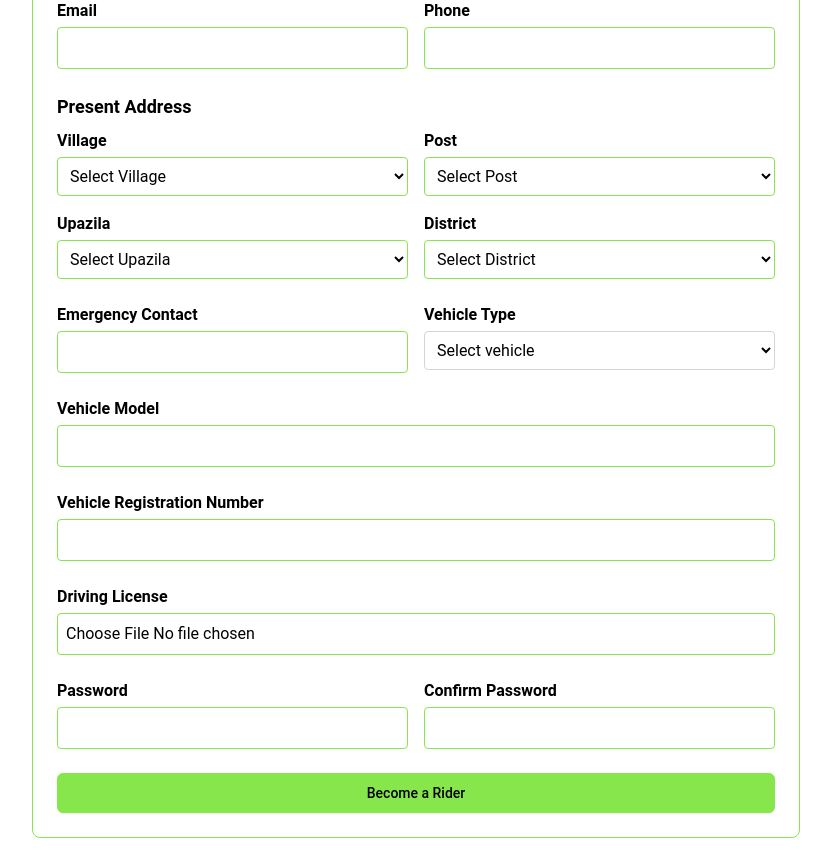
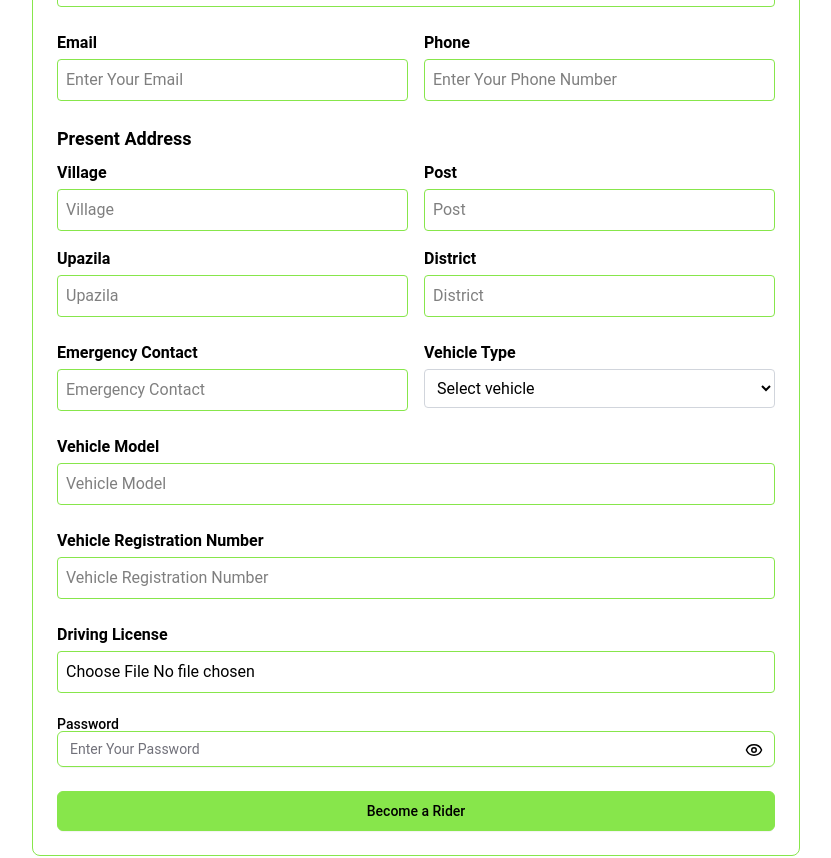
Before and after one commit to rubel6610/RideX-Frontend, a Next.js app: page /become-rider in a window 1280 px wide. Shown: the part 300-1158 px from the top of the page, without its empty margins (224-1055 px from the left). Built offline with nearby package versions, Linux system fonts and the light colour scheme.

Commit message:
Added: password toggle eye icon and updated input fields

```diff
--- a/src/app/become-rider/page.jsx
+++ b/src/app/become-rider/page.jsx
@@ -2,12 +2,15 @@
 import { Button } from "@/components/ui/button";
 import { useForm } from "react-hook-form";
 import { useState } from "react";
+import { Eye, EyeOff } from "lucide-react";
+import { Input } from "@/components/ui/input"; // যদি ShadCN Input use করো
+import { Label } from "@/components/ui/label"; // Label import করা লাগবে
 
 export default function BecomeRiderPage() {
-  const { register, handleSubmit, formState: { errors }, watch } = useForm();
+  const { register, handleSubmit, formState: { errors } } = useForm();
   const [licensePreview, setLicensePreview] = useState(null);
   const [licenseFileName, setLicenseFileName] = useState("");
-  const [showConfirmPassword, setShowConfirmPassword] = useState(false);
+  const [showPassword, setShowPassword] = useState(false);
 
   const onSubmit = (data) => {
     // Age check
@@ -23,7 +26,6 @@ export default function BecomeRiderPage() {
     alert("Form submitted successfully!");
   };
 
-  // Driving License change handler
   const handleLicenseChange = (e) => {
     const file = e.target.files[0];
     if (file) {
@@ -42,7 +44,10 @@ export default function BecomeRiderPage() {
   return (
     <div className="mt-14 flex justify-center lg:p-16">
       <div className="w-full max-w-3xl">
-        <h1 className="text-3xl text-center font-bold mb-6">Become a Rider</h1>
+        <h1 className="text-3xl text-center font-bold mb-2">Become a Rider</h1>
+        <p className="text-center text-gray-600 mb-6">
+          Join our rider network and start your journey today.
+        </p>
 
         <form
           onSubmit={handleSubmit(onSubmit)}
@@ -56,18 +61,11 @@ export default function BecomeRiderPage() {
                 type="text"
                 {...register("fullName", { required: "Name is required" })}
                 className="w-full p-2 border border-primary rounded"
+                placeholder="Enter your name"
               />
               {errors.fullName && <p className="text-red-500 text-sm">{errors.fullName.message}</p>}
             </div>
-            <div className="flex-1">
-              <label className="block mb-1 font-semibold">Date of Birth</label>
-              <input
-                type="date"
-                {...register("dob", { required: "Date of birth is required" })}
-                className="w-full p-2 border border-primary rounded"
-              />
-              {errors.dob && <p className="text-red-500 text-sm">{errors.dob.message}</p>}
-            </div>
+
           </div>
 
           {/* Row 2: Email & Phone */}
@@ -81,6 +79,7 @@ export default function BecomeRiderPage() {
                   pattern: { value: /^\S+@\S+$/i, message: "ইনভ্যালিড ইমেইল" }
                 })}
                 className="w-full p-2 border border-primary rounded"
+                placeholder="Enter Your Email"
               />
               {errors.email && <p className="text-red-500 text-sm">{errors.email.message}</p>}
             </div>
@@ -93,6 +92,7 @@ export default function BecomeRiderPage() {
                   pattern: { value: /^\+?8801[3-9]\d{8}$/, message: "ইনভ্যালিড ফোন নম্বর" }
                 })}
                 className="w-full p-2 border border-primary rounded"
+                placeholder="Enter Your Phone Number"
               />
               {errors.phone && <p className="text-red-500 text-sm">{errors.phone.message}</p>}
             </div>
@@ -102,74 +102,46 @@ export default function BecomeRiderPage() {
           <div>
             <h2 className="text-lg font-semibold mb-2">Present Address</h2>
             <div className="grid grid-cols-1 md:grid-cols-2 gap-4">
-              {/* Village */}
               <div>
                 <label className="block mb-1 font-semibold">Village</label>
-                <select
+                <input
+                  type="text"
                   {...register("present_address.village", { required: "Village is required" })}
-                  className="w-full p-2 bg-white dark:bg-gray-900 border border-primary rounded"
-                >
-                  <option value="">Select Village</option>
-                  <option value="Dhanmondi">Dhanmondi</option>
-                  <option value="Mohammadpur">Mohammadpur</option>
-                  <option value="Mirpur">Mirpur</option>
-                  <option value="Banani">Banani</option>
-                </select>
-                {errors.present_address?.village && (
-                  <p className="text-red-500 text-sm">{errors.present_address.village.message}</p>
-                )}
+                  className="w-full p-2 border border-primary rounded"
+                  placeholder="Village"
+                />
+                {errors.present_address?.village && <p className="text-red-500 text-sm">{errors.present_address.village.message}</p>}
               </div>
-
-              {/* Post */}
               <div>
                 <label className="block mb-1 font-semibold">Post</label>
-                <select
+                <input
+                  type="text"
                   {...register("present_address.post", { required: "Post is required" })}
-                  className="w-full p-2 bg-white dark:bg-gray-900 border border-primary rounded"
-                >
-                  <option value="">Select Post</option>
-                  <option value="Dhaka">Dhaka</option>
-                  <option value="Gazipur">Gazipur</option>
-                  <option value="Narayanganj">Narayanganj</option>
-                </select>
-                {errors.present_address?.post && (
-                  <p className="text-red-500 text-sm">{errors.present_address.post.message}</p>
-                )}
+                  className="w-full p-2 border border-primary rounded"
+                  placeholder="Post"
+                />
+                {errors.present_address?.post && <p className="text-red-500 text-sm">{errors.present_address.post.message}</p>}
               </div>
-
-              {/* Upazila */}
               <div>
                 <label className="block mb-1 font-semibold">Upazila</label>
-                <select
+                <input
+                  type="text"
                   {...register("present_address.upazila", { required: "Upazila is required" })}
-                  className="w-full p-2 bg-white dark:bg-gray-900 border border-primary rounded"
-                >
-                  <option value="">Select Upazila</option>
-                  <option value="Savar">Savar</option>
-                  <option value="Keraniganj">Keraniganj</option>
-                  <option value="Dhamrai">Dhamrai</option>
-                </select>
-                {errors.present_address?.upazila && (
-                  <p className="text-red-500 text-sm">{errors.present_address.upazila.message}</p>
-                )}
+                  className="w-full p-2 border border-primary rounded"
+                  placeholder="Upazila"
+                />
+                {errors.present_address?.upazila && <p className="text-red-500 text-sm">{errors.present_address.upazila.message}</p>}
+
               </div>
-
-              {/* District */}
               <div>
                 <label className="block mb-1 font-semibold">District</label>
-                <select
+                <input
+                  type="text"
                   {...register("present_address.district", { required: "District is required" })}
-                  className="w-full p-2 bg-white dark:bg-gray-900 border border-primary rounded"
-                >
-                  <option value="">Select District</option>
-                  <option value="Dhaka">Dhaka</option>
-                  <option value="Gazipur">Gazipur</option>
-                  <option value="Narayanganj">Narayanganj</option>
-                  <option value="Tangail">Tangail</option>
-                </select>
-                {errors.present_address?.district && (
-                  <p className="text-red-500 text-sm">{errors.present_address.district.message}</p>
-                )}
+                  className="w-full p-2 border border-primary rounded"
+                  placeholder="District"
+                />
+                {errors.present_address?.district && <p className="text-red-500 text-sm">{errors.present_address.district.message}</p>}
               </div>
             </div>
           </div>
@@ -182,6 +154,7 @@ export default function BecomeRiderPage() {
                 type="tel"
                 {...register("emergencyContact", { required: "Emergency contact is required" })}
                 className="w-full p-2 border border-primary rounded"
+                placeholder="Emergency Contact"
               />
               {errors.emergencyContact && <p className="text-red-500 text-sm">{errors.emergencyContact.message}</p>}
             </div>
@@ -200,23 +173,24 @@ export default function BecomeRiderPage() {
             </div>
           </div>
 
-          {/* Rest of the fields */}
+          {/* Vehicle Model & Registration */}
           <div>
             <label className="block mb-1 font-semibold">Vehicle Model</label>
             <input
               type="text"
               {...register("vehicleModel", { required: "Vehicle model is required" })}
               className="w-full p-2 border border-primary rounded"
+              placeholder="Vehicle Model"
             />
             {errors.vehicleModel && <p className="text-red-500 text-sm">{errors.vehicleModel.message}</p>}
           </div>
-
           <div>
             <label className="block mb-1 font-semibold">Vehicle Registration Number</label>
             <input
               type="text"
               {...register("vehicleReg", { required: "Registration number is required" })}
               className="w-full p-2 border border-primary rounded"
+              placeholder="Vehicle Registration Number"
             />
             {errors.vehicleReg && <p className="text-red-500 text-sm">{errors.vehicleReg.message}</p>}
           </div>
@@ -233,7 +207,6 @@ export default function BecomeRiderPage() {
             />
             {errors.drivingLicense && <p className="text-red-500 text-sm">{errors.drivingLicense.message}</p>}
 
-            {/* Preview */}
             {licensePreview && (
               <div className="mt-3">
                 <p className="text-sm font-medium">Preview:</p>
@@ -244,8 +217,6 @@ export default function BecomeRiderPage() {
                 />
               </div>
             )}
-
-            {/* PDF হলে শুধু ফাইল নাম দেখাবে */}
             {!licensePreview && licenseFileName && (
               <p className="mt-2 text-sm text-gray-600">
                 Selected File: <span className="font-medium">{licenseFileName}</span>
@@ -253,25 +224,30 @@ export default function BecomeRiderPage() {
             )}
           </div>
 
+          {/* Password */}
           <div className="flex flex-col md:flex-row gap-4">
-            <div className="flex-1">
-              <label className="block mb-1 font-semibold">Password</label>
-              <input
-                type="password"
-                {...register("password", { required: "Password is required" })}
-                className="w-full p-2 border border-primary rounded"
-              />
-              {errors.password && <p className="text-red-500 text-sm">{errors.password.message}</p>}
-            </div>
-            <div className="flex-1">
-              <label className="block mb-1 font-semibold">Confirm Password</label>
-              <input
-                type="password"
-                {...register("confirmPassword", { required: "Please confirm your password" })}
-                className="w-full p-2 border border-primary rounded"
-              />
-              {errors.confirmPassword && <p className="text-red-500 text-sm">{errors.confirmPassword.message}</p>}
-            </div>
+
+             <div className="relative w-full">
+            <Label>
+              Password <span className="text-red-500"></span>
+            </Label>
+            <Input
+              type={showPassword ? "text" : "password"}
+              placeholder="Enter Your Password"
+              {...register("password", { required: "Password is required" })}
+            />
+            <button
+              type="button"
+              className="absolute top-6 right-3"
+              onClick={() => setShowPassword((prev) => !prev)}
+            >
+              {showPassword ? <EyeOff size={18} /> : <Eye size={18} />}
+            </button>
+            {errors.password && (
+              <p className="text-red-500 text-sm">{errors.password.message}</p>
+            )}
+          </div>
+
           </div>
 
           <Button type="submit" variant="primary" size="lg">
```
